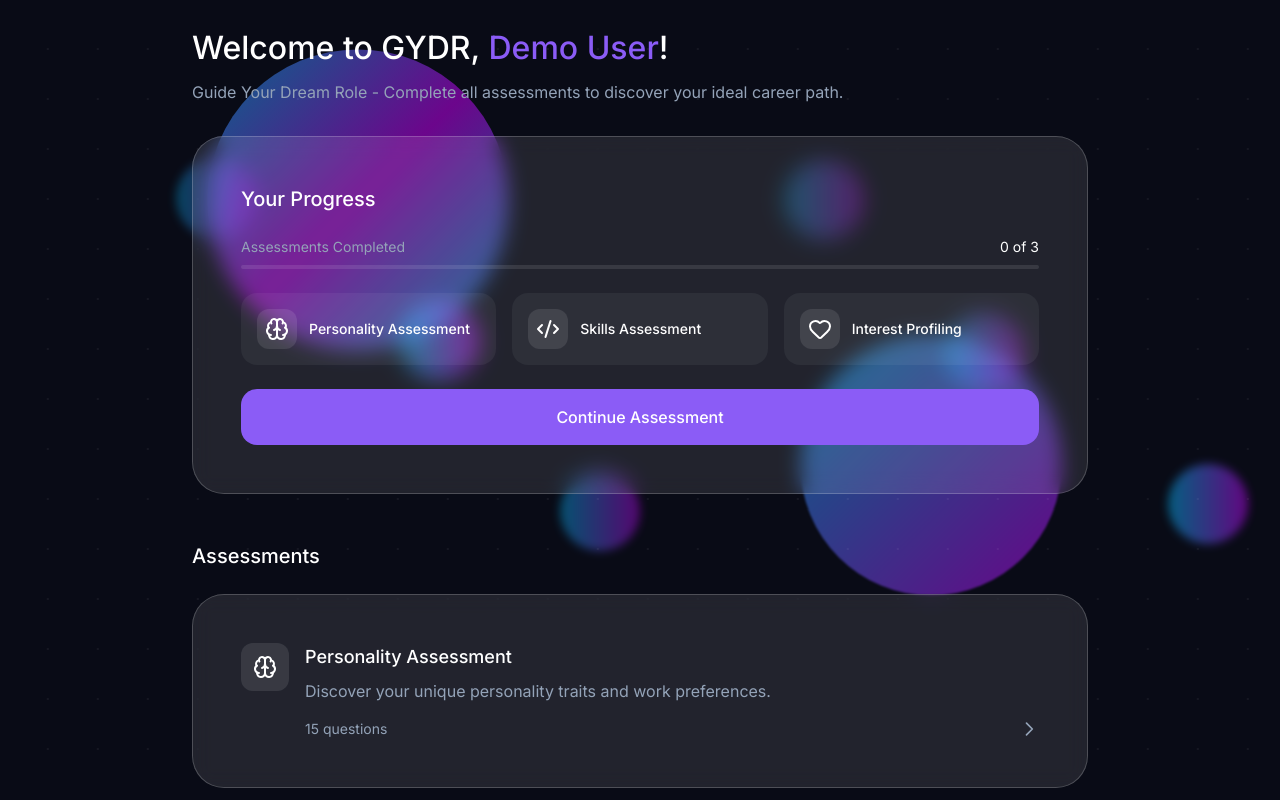
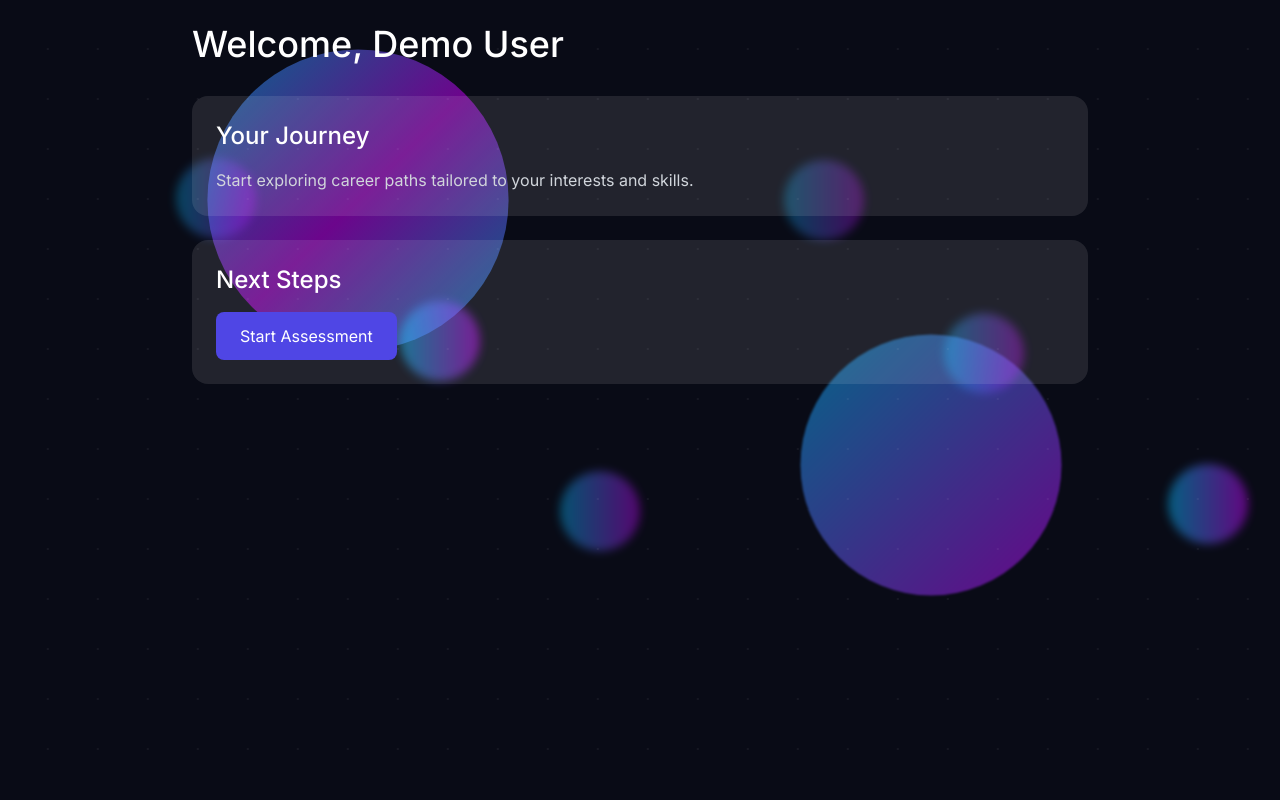
Before and after one commit to Aditya-Nagurkar/GYDR, a React (Vite) app: page / in a window 1280 px wide. Both pictures are taken after a click on the button "Start". Shown: the top 800 px of the page. Built offline with nearby package versions, Linux system fonts and the light colour scheme.

Commit message:
Fix: TypeScript errors and deployment issues

```diff
--- a/src/pages/Dashboard.tsx
+++ b/src/pages/Dashboard.tsx
@@ -1,12 +1,5 @@
-import { useNavigate } from 'react-router-dom';
-import { motion } from 'framer-motion';
-import GlassMorphicBox from '../components/GlassMorphicBox';
-import GradientButton from '../components/GradientButton';
-import { mockAssessments, mockCareerRecommendations } from '../data/mockData';
-import { UserProfile, CareerRecommendation } from '../types';
-import { Brain, Code2, Heart, ArrowRight } from 'lucide-react';
-import { calculateCareerMatches } from '../utils/careerMatching';
-import { useState, useEffect } from 'react';
+import { useState } from 'react';
+import { UserProfile } from '../types';
 
 interface DashboardProps {
   userName: string;
@@ -14,150 +7,35 @@ interface DashboardProps {
   updateUserProfile: (data: Partial<UserProfile>) => void;
 }
 
-export default function Dashboard({ userName, userProfile, updateUserProfile }: DashboardProps) {
-  const navigate = useNavigate();
-  const [careerMatches, setCareerMatches] = useState<CareerRecommendation[]>([]);
+export default function Dashboard({
+  userName,
+  userProfile,
+  updateUserProfile
+}: DashboardProps) {
+  return (
+    <div className="min-h-screen p-6">
+      <div className="max-w-4xl mx-auto">
+        <h1 className="text-4xl font-medium mb-8">
+          Welcome, {userName}
+        </h1>
 
-  useEffect(() => {
-    // Calculate career matches when userProfile changes
-    const matches = calculateCareerMatches(userProfile, mockCareerRecommendations);
-    setCareerMatches(matches);
-  }, [userProfile]);
-
-  const getAssessmentIcon = (icon: string) => {
-    switch (icon) {
-      case 'brain':
-        return <Brain className="w-6 h-6" />;
-      case 'code-2':
-        return <Code2 className="w-6 h-6" />;
-      case 'heart':
-        return <Heart className="w-6 h-6" />;
-      default:
-        return null;
-    }
-  };
-
-  const isAssessmentCompleted = (assessmentId: string) => {
-    return userProfile.completedAssessments.includes(assessmentId);
-  };
-
-  const getNextIncompleteAssessment = () => {
-    return mockAssessments.find(assessment => !isAssessmentCompleted(assessment.id));
-  };
-
-  const allAssessmentsCompleted = userProfile.completedAssessments.length === userProfile.totalAssessments;
-
-  return (
-    <div className="min-h-screen p-6 font-['Inter']">
-      <div className="max-w-4xl mx-auto">
-        <header className="mb-8">
-          <h1 className="text-[32px] font-medium mb-2">
-            Welcome to GYDR, {' '}
-            <span className="text-[#8B5CF6]">{userName}</span>!
-          </h1>
-          <p className="text-[#94A3B8]">
-            Guide Your Dream Role - Complete all assessments to discover your ideal career path.
-          </p>
-        </header>
-
-        <GlassMorphicBox className="p-8 mb-12">
-          <h2 className="text-xl font-medium mb-6">Your Progress</h2>
-          <div className="mb-6">
-            <div className="flex justify-between text-sm mb-2">
-              <span className="text-[#94A3B8]">Assessments Completed</span>
-              <span className="text-white">
-                {userProfile.completedAssessments.length} of {userProfile.totalAssessments}
-              </span>
-            </div>
-            <div className="h-1 bg-[rgba(255,255,255,0.1)] rounded-full overflow-hidden">
-              <motion.div
-                className="h-full bg-[#8B5CF6]"
-                initial={{ width: 0 }}
-                animate={{ width: `${(userProfile.completedAssessments.length / userProfile.totalAssessments) * 100}%` }}
-                transition={{ duration: 0.5 }}
-              />
-            </div>
+        <div className="space-y-6">
+          <div className="bg-white/10 rounded-2xl p-6">
+            <h2 className="text-2xl font-medium mb-4">Your Journey</h2>
+            <p className="text-gray-300">
+              Start exploring career paths tailored to your interests and skills.
+            </p>
           </div>
 
-          <div className="grid grid-cols-3 gap-4 mb-6">
-            {mockAssessments.map((assessment) => {
-              const completed = isAssessmentCompleted(assessment.id);
-              return (
-                <div
-                  key={assessment.id}
-                  className={`p-4 rounded-2xl ${
-                    completed
-                      ? 'bg-[rgba(139,92,246,0.1)] border border-[rgba(139,92,246,0.2)]'
-                      : 'bg-[rgba(255,255,255,0.05)]'
-                  }`}
-                >
-                  <div className="flex items-center gap-3">
-                    <div className={`p-2 rounded-xl ${
-                      completed ? 'bg-[#8B5CF6]' : 'bg-[rgba(255,255,255,0.1)]'
-                    }`}>
-                      {getAssessmentIcon(assessment.icon)}
-                    </div>
-                    <div>
-                      <h3 className="text-sm font-medium">{assessment.title}</h3>
-                      {completed && (
-                        <span className="text-xs text-[#8B5CF6]">Completed</span>
-                      )}
-                    </div>
-                  </div>
-                </div>
-              );
-            })}
+          <div className="bg-white/10 rounded-2xl p-6">
+            <h2 className="text-2xl font-medium mb-4">Next Steps</h2>
+            <button
+              onClick={() => updateUserProfile({ hasStartedAssessment: true })}
+              className="bg-indigo-600 hover:bg-indigo-700 text-white px-6 py-3 rounded-lg transition-colors"
+            >
+              Start Assessment
+            </button>
           </div>
-
-          <button
-            onClick={() => {
-              const nextAssessment = getNextIncompleteAssessment();
-              if (nextAssessment) {
-                navigate(`/assessment/${nextAssessment.id}`);
-              }
-            }}
-            className="w-full py-4 bg-[#8B5CF6] hover:bg-[#7C3AED] rounded-2xl font-medium transition-colors"
-          >
-            Continue Assessment
-          </button>
-        </GlassMorphicBox>
-
-        <h2 className="text-xl font-medium mb-6">Assessments</h2>
-        <div className="space-y-4">
-          {mockAssessments.map((assessment) => (
-            <GlassMorphicBox
-              key={assessment.id}
-              className="p-6 cursor-pointer"
-              onClick={() => navigate(`/assessment/${assessment.id}`)}
-            >
-              <div className="flex items-start gap-4">
-                <div className={`p-3 rounded-xl ${
-                  isAssessmentCompleted(assessment.id) ? 'bg-[#8B5CF6]' : 'bg-[rgba(255,255,255,0.1)]'
-                }`}>
-                  {getAssessmentIcon(assessment.icon)}
-                </div>
-                <div className="flex-1">
-                  <div className="flex justify-between items-start">
-                    <div>
-                      <h3 className="text-lg font-medium mb-2">{assessment.title}</h3>
-                      <p className="text-[#94A3B8] mb-4">{assessment.description}</p>
-                    </div>
-                    {isAssessmentCompleted(assessment.id) && (
-                      <span className="px-3 py-1 bg-[rgba(255,255,255,0.1)] rounded-full text-sm">
-                        Completed
-                      </span>
-                    )}
-                  </div>
-                  <div className="flex items-center justify-between text-[#94A3B8] text-sm">
-                    <span>{assessment.totalQuestions} questions</span>
-                    <svg className="w-5 h-5" fill="none" stroke="currentColor" viewBox="0 0 24 24">
-                      <path strokeLinecap="round" strokeLinejoin="round" strokeWidth={2} d="M9 5l7 7-7 7" />
-                    </svg>
-                  </div>
-                </div>
-              </div>
-            </GlassMorphicBox>
-          ))}
         </div>
       </div>
     </div>
--- /dev/null
+++ b/src/pages/Landing.tsx
@@ -0,0 +1,27 @@
+import { useNavigate } from 'react-router-dom';
+import GlassMorphicBox from '../components/GlassMorphicBox';
+
+export default function Landing() {
+  const navigate = useNavigate();
+
+  return (
+    <div className="min-h-screen flex items-center justify-center p-4 md:p-6">
+      <GlassMorphicBox>
+        <div className="text-center">
+          <h1 className="text-3xl md:text-[48px] font-normal mb-4">
+            Welcome to GYDR
+          </h1>
+          <p className="text-[#8B9FBF] text-base md:text-lg max-w-[80%] mx-auto mb-8">
+            Guide Your Dream Role - Your AI-powered career compass
+          </p>
+          <button
+            onClick={() => navigate('/welcome')}
+            className="w-full py-3 px-6 bg-transparent border border-white/20 rounded-full text-white hover:bg-white/5 transition-colors"
+          >
+            Get Started
+          </button>
+        </div>
+      </GlassMorphicBox>
+    </div>
+  );
+}
--- a/src/pages/Welcome.tsx
+++ b/src/pages/Welcome.tsx
@@ -1,4 +1,3 @@
-import { useState } from 'react';
 import { motion } from 'framer-motion';
 import GlassMorphicBox from '../components/GlassMorphicBox';
 
@@ -7,18 +6,6 @@ interface WelcomeProps {
 }
 
 export default function Welcome({ onSetUserName }: WelcomeProps) {
-  const [name, setName] = useState('');
-  const [error, setError] = useState('');
-
-  const handleSubmit = (e: React.FormEvent) => {
-    e.preventDefault();
-    if (name.trim().length < 2) {
-      setError('Please enter a valid name (minimum 2 characters)');
-      return;
-    }
-    onSetUserName(name.trim());
-  };
-
   return (
     <div className="min-h-screen flex items-center justify-center p-4 md:p-6">
       <motion.div
--- /dev/null
+++ b/src/types.ts
@@ -0,0 +1,22 @@
+export interface UserProfile {
+  name: string;
+  completedAssessments: string[];
+  totalAssessments: number;
+  hasStartedAssessment: boolean;
+  interests: string[];
+  skills: string[];
+  personalityTraits: string[];
+}
+
+export interface CareerRecommendation {
+  id: string;
+  title: string;
+  description: string;
+  matchPercentage: number;
+  requiredSkills: string[];
+  salary: {
+    min: number;
+    max: number;
+  };
+  growthPotential: number;
+}
```
